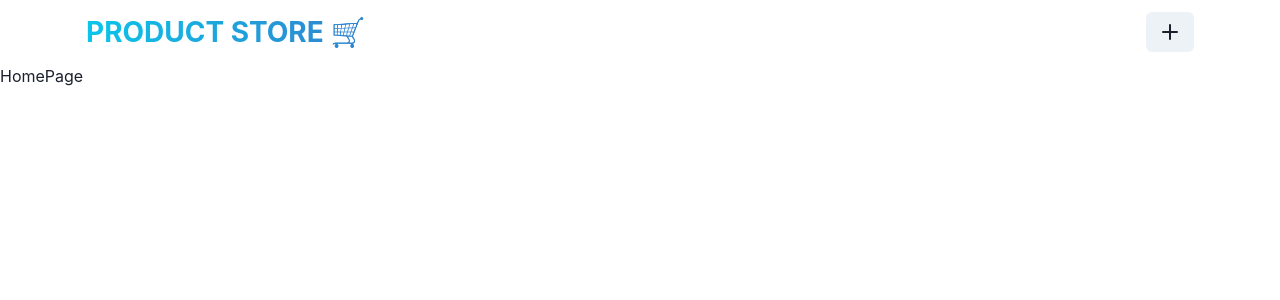
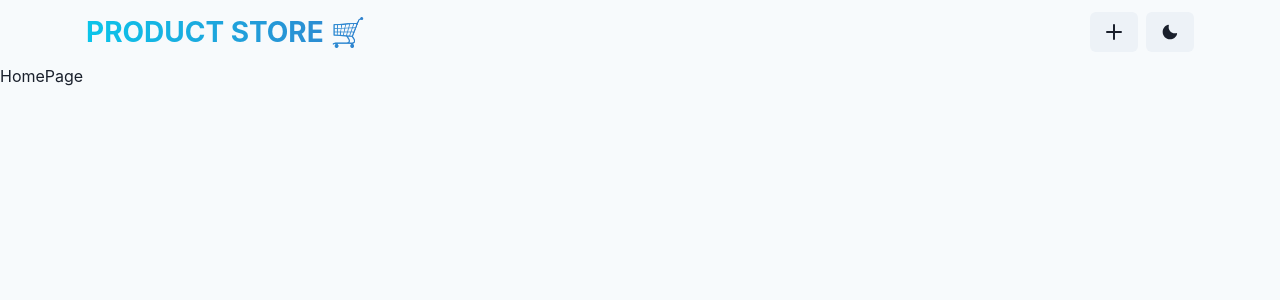
Before and after one commit to pszopinski/mern-crash-course, a React (Vite) app in the folder frontend/: page / in a window 1280 px wide. Shown: the top 300 px of the page. Built offline with nearby package versions, Linux system fonts and the light colour scheme.

Commit message:
Add color mode switcher

```diff
--- a/frontend/src/App.jsx
+++ b/frontend/src/App.jsx
@@ -1,4 +1,4 @@
-import { Box } from "@chakra-ui/react";
+import { Box, useColorModeValue } from "@chakra-ui/react";
 import { Routes, Route } from "react-router-dom";
 import HomePage from "./pages/HomePage";
 import CreatePage from "./pages/CreatePage";
@@ -7,7 +7,7 @@ import Navbar from "./components/Navbar";
 function App() {
   return (
     <>
-      <Box minH={"100vvh"}>
+      <Box minH={"100vh"} bgColor={useColorModeValue("gray.50", "gray.900")}>
         <Navbar />
         <Routes>
           <Route path="/" element={<HomePage />} />
--- a/frontend/src/components/Navbar.jsx
+++ b/frontend/src/components/Navbar.jsx
@@ -1,9 +1,18 @@
-import { Container, Text, Flex, HStack, Button } from "@chakra-ui/react";
+import {
+  Container,
+  Text,
+  Flex,
+  HStack,
+  Button,
+  useColorMode,
+} from "@chakra-ui/react";
 import React from "react";
 import { Link } from "react-router-dom";
-import { AddIcon } from "@chakra-ui/icons";
+import { AddIcon, MoonIcon, SunIcon } from "@chakra-ui/icons";
 
 const Navbar = () => {
+  const { colorMode, toggleColorMode } = useColorMode();
+
   return (
     <Container maxW={"1140px"} px={4}>
       <Flex
@@ -32,6 +41,9 @@ const Navbar = () => {
               <AddIcon />
             </Button>
           </Link>
+          <Button onClick={toggleColorMode}>
+            {colorMode === "dark" ? <SunIcon /> : <MoonIcon />}
+          </Button>
         </HStack>
       </Flex>
     </Container>
```
